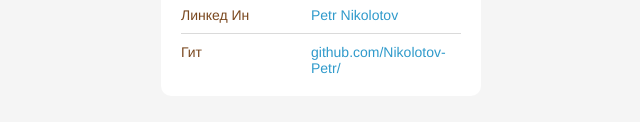
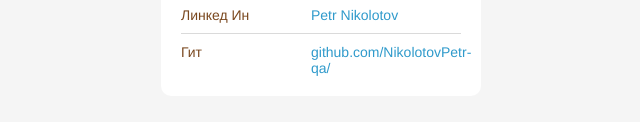
Before and after one commit to NikolotovPetr-qa/NikolotovPetr-qa.github.io, a plain HTML site: page index.html in a window 1280 px wide. Shown: the part 678-800 px from the top of the page, 319-959 px from the left. Drawn offline with Linux system fonts and the light colour scheme.

Commit message:
поменял ссылку на гит

```diff
--- a/index.html
+++ b/index.html
@@ -43,7 +43,7 @@
           </li>
           <li class="links__link">
             <p class="links__title">Гит</p>
-            <a class="linsk__link" href="https://github.com/Nikolotov-Petr">github.com/Nikolotov-Petr/</a>
+            <a class="linsk__link" href="https://github.com/NikolotovPetr-qa/">github.com/NikolotovPetr-qa/</a>
           </li>
         </ul>
       </section>
```
